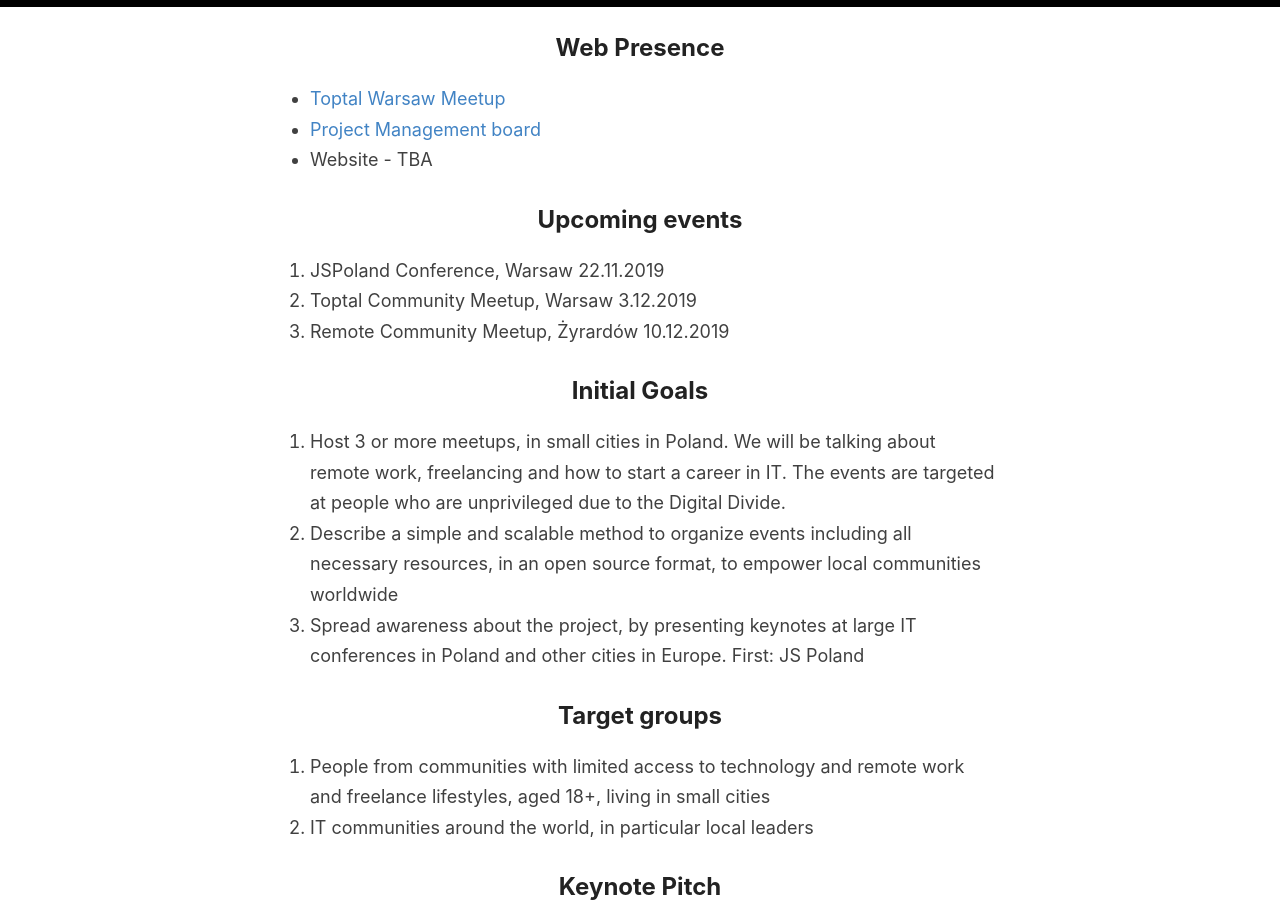
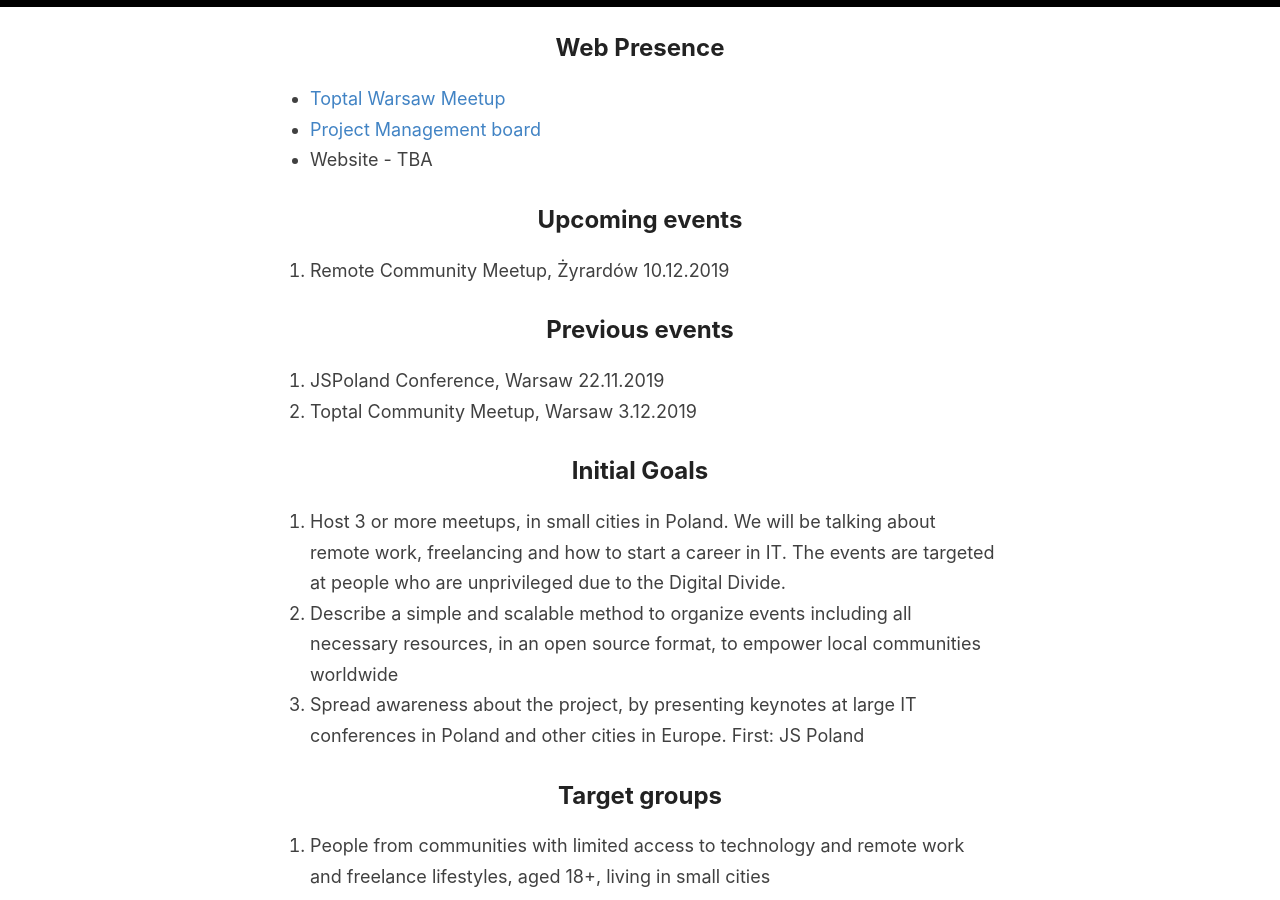
Before and after one commit to digital-inclusion/core, a Jekyll site: the page built from docs/_pages/about.md, in a window 1280 px wide and 900 px high, scrolled down 333 px. Built offline with Jekyll 4.4.1, drawn with Linux system fonts in a browser that asks for light colours.

Commit message:
Update the events list

```diff
--- a/docs/_pages/about.md
+++ b/docs/_pages/about.md
@@ -14,9 +14,12 @@ permalink: /about/
 
 ## Upcoming events
 
+1. Remote Community Meetup, Żyrardów 10.12.2019
+
+## Previous events
+
 1. JSPoland Conference, Warsaw 22.11.2019
 2. Toptal Community Meetup, Warsaw 3.12.2019
-3. Remote Community Meetup, Żyrardów 10.12.2019
 
 ## Initial Goals
 
```
